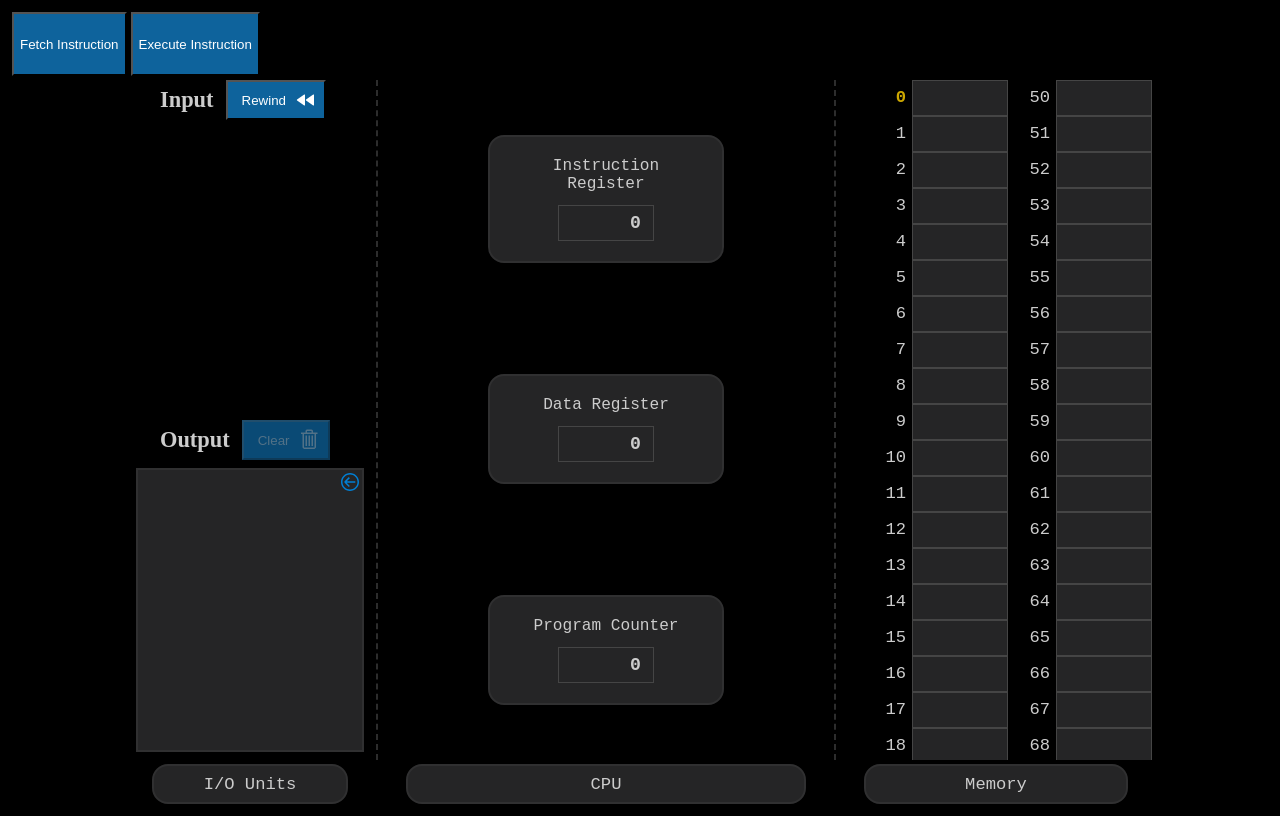
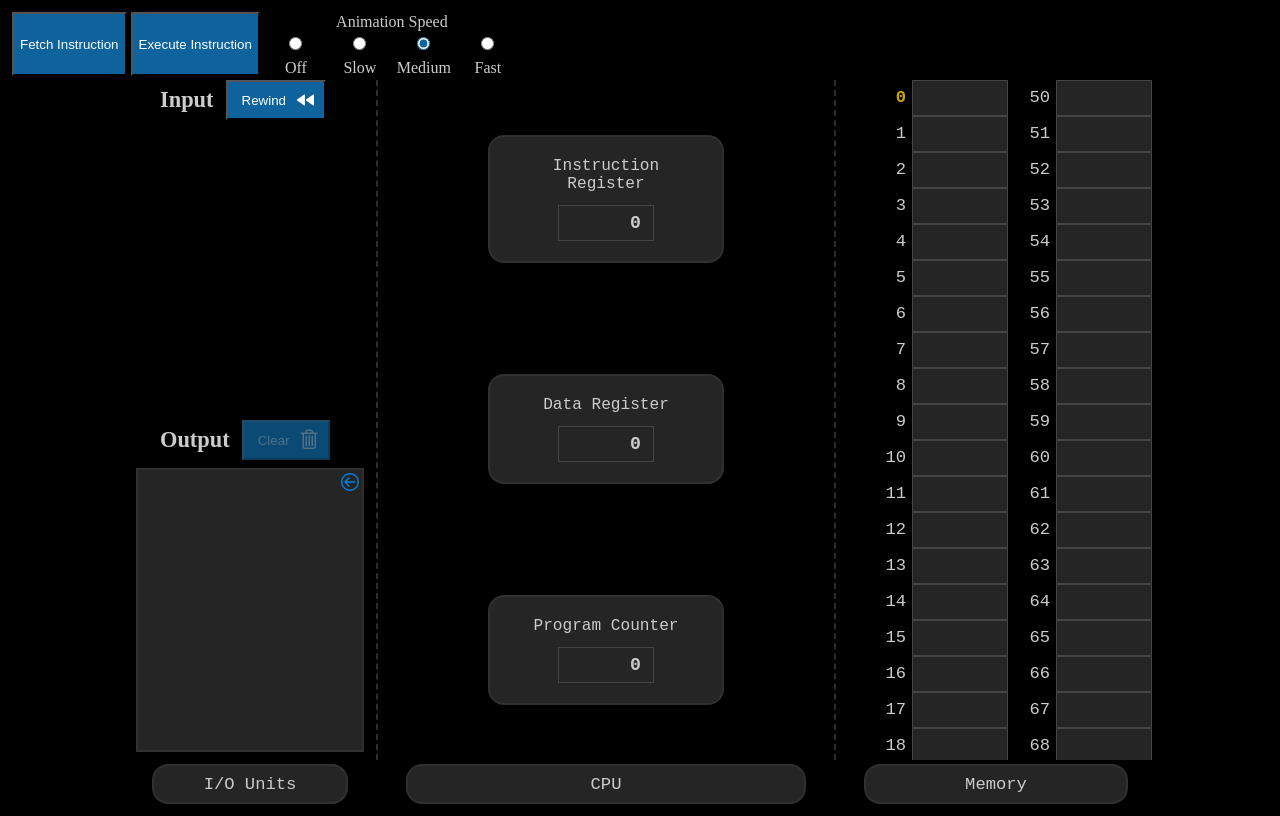
Before and after one commit to rafrafraf1/vic-ide-fork, a React (Create React App) app: page / in a window 1280 px wide. Built offline with nearby package versions, Linux system fonts and the light colour scheme.

Commit message:
Add AnimationSpeedSelector component

```diff
--- a/src/App.tsx
+++ b/src/App.tsx
@@ -1,18 +1,21 @@
 import "./App.css"; // eslint-disable-line @typescript-eslint/no-import-type-side-effects
 import * as React from "react";
 import { Computer, type ComputerHandle } from "./UI/Simulator/Computer";
+import {
+  type SimulatorState,
+  newSimulatorState,
+} from "./Computer/SimulatorState";
 import { emptyOutput, processExecuteResult } from "./Computer/Output";
 import {
   executeInstruction,
   fetchInstruction,
-  newComputerState,
   setDataRegister,
   setInstructionRegister,
   setProgramCounter,
   writeMemory,
 } from "./Computer/Computer";
 import type { Address } from "./Computer/Instruction";
-import type { SimulatorState } from "./Computer/SimulatorState";
+import type { AnimationSpeed } from "./UI/Simulator/AnimationSpeed";
 import type { SystemStateService } from "./System/SystemState";
 import { Toolbar } from "./UI/Toolbar";
 import type { Value } from "./Computer/Value";
@@ -36,10 +39,7 @@ function initSimulatorState(
   if (savedState !== undefined) {
     return savedState;
   } else {
-    return {
-      computer: newComputerState(),
-      output: emptyOutput(),
-    };
+    return newSimulatorState();
   }
 }
 
@@ -53,6 +53,9 @@ function App(props: AppProps): JSX.Element {
 
   const [computer, setComputer] = React.useState(initialState.computer);
   const [output, setOutput] = React.useState(initialState.output);
+  const [animationSpeed, setAnimationSpeed] = React.useState(
+    initialState.animationSpeed
+  );
 
   const [animating, setAnimating] = React.useState<boolean>(false);
 
@@ -64,10 +67,18 @@ function App(props: AppProps): JSX.Element {
     systemStateService.setState({
       computer: computer,
       output: output,
+      animationSpeed: animationSpeed,
     });
-  }, [computer, output, systemStateService]);
+  }, [animationSpeed, computer, output, systemStateService]);
 
   const animate = useAnimate();
+
+  const handleAnimationSpeedChange = React.useCallback(
+    (value: AnimationSpeed) => {
+      setAnimationSpeed(value);
+    },
+    []
+  );
 
   const handleFetchInstructionClick = React.useCallback(() => {
     setAnimating(true);
@@ -174,6 +185,8 @@ function App(props: AppProps): JSX.Element {
       <Toolbar
         className="App-Toolbar-Cont"
         animating={animating}
+        animationSpeed={animationSpeed}
+        onAnimationSpeedChange={handleAnimationSpeedChange}
         onFetchInstructionClick={handleFetchInstructionClick}
         onExecuteInstructionClick={handleExecuteInstructionClick}
       />
--- a/src/Computer/SimulatorState.ts
+++ b/src/Computer/SimulatorState.ts
@@ -1,7 +1,17 @@
-import type { ComputerState } from "./Computer";
-import type { OutputState } from "./Output";
+import { type ComputerState, newComputerState } from "./Computer";
+import { type OutputState, emptyOutput } from "./Output";
+import type { AnimationSpeed } from "../UI/Simulator/AnimationSpeed";
 
 export interface SimulatorState {
   computer: ComputerState;
   output: OutputState;
+  animationSpeed: AnimationSpeed;
 }
+
+export function newSimulatorState(): SimulatorState {
+  return {
+    computer: newComputerState(),
+    output: emptyOutput(),
+    animationSpeed: "MEDIUM",
+  };
+}
--- /dev/null
+++ b/src/UI/Components/AnimationSpeedSelector.css
@@ -0,0 +1,106 @@
+.AnimationSpeedSelector-Root {
+  width: 256px;
+  display: grid;
+  grid-template-columns: 25% 25% 25% 25%;
+  grid-template-rows: 32% 35% 33%;
+}
+
+.AnimationSpeedSelector-Title {
+  grid-column: 1 / 5;
+  grid-row: 1 / 2;
+  color: var(--vscode-foreground);
+  place-self: center;
+}
+
+.AnimationSpeedSelector-Root input[type="radio"] {
+  margin: 0;
+  place-self: center;
+  accent-color: var(--vscode-button-background);
+  pointer-events: none;
+}
+
+.AnimationSpeedSelector-Button {
+  background: none;
+  border: 0;
+}
+
+.AnimationSpeedSelector-Button:hover {
+  background-color: var(--vscode-button-hoverBackground);
+  opacity: 0.33;
+}
+
+.AnimationSpeedSelector-Label {
+  color: var(--vscode-foreground);
+  line-height: 1;
+  justify-self: center;
+  align-self: end;
+  pointer-events: none;
+}
+
+/* ---- off ---------------- */
+
+.AnimationSpeedSelector-Button-off {
+  grid-column: 1 / 2;
+  grid-row: 2 / 4;
+}
+
+.AnimationSpeedSelector-Radio-off {
+  grid-column: 1 / 2;
+  grid-row: 2 / 3;
+}
+
+.AnimationSpeedSelector-Label-off {
+  grid-column: 1 / 2;
+  grid-row: 3 / 4;
+}
+
+/* ---- slow ---------------- */
+
+.AnimationSpeedSelector-Button-slow {
+  grid-column: 2 / 3;
+  grid-row: 2 / 4;
+}
+
+.AnimationSpeedSelector-Radio-slow {
+  grid-column: 2 / 3;
+  grid-row: 2 / 3;
+}
+
+.AnimationSpeedSelector-Label-slow {
+  grid-column: 2 / 3;
+  grid-row: 3 / 4;
+}
+
+/* ---- medium ---------------- */
+
+.AnimationSpeedSelector-Button-medium {
+  grid-column: 3 / 4;
+  grid-row: 2 / 4;
+}
+
+.AnimationSpeedSelector-Radio-medium {
+  grid-column: 3 / 4;
+  grid-row: 2 / 3;
+}
+
+.AnimationSpeedSelector-Label-medium {
+  grid-column: 3 / 4;
+  grid-row: 3 / 4;
+}
+
+/* ---- fast ---------------- */
+
+.AnimationSpeedSelector-Button-fast {
+  grid-column: 4 / 5;
+  grid-row: 2 / 4;
+}
+
+.AnimationSpeedSelector-Radio-fast {
+  grid-column: 4 / 5;
+  grid-row: 2 / 3;
+}
+
+.AnimationSpeedSelector-Label-fast {
+  grid-column: 4 / 5;
+  grid-row: 3 / 4;
+}
--- /dev/null
+++ b/src/UI/Components/AnimationSpeedSelector.tsx
@@ -0,0 +1,113 @@
+import "./AnimationSpeedSelector.css"; // eslint-disable-line @typescript-eslint/no-import-type-side-effects
+import * as React from "react";
+import type { AnimationSpeed } from "../Simulator/AnimationSpeed";
+import classNames from "classnames";
+
+export interface AnimationSpeedSelectorProps {
+  className?: string;
+  animationSpeed: AnimationSpeed;
+  onAnimationSpeedChange?: (value: AnimationSpeed) => void;
+}
+
+export const AnimationSpeedSelector = React.memo(
+  (props: AnimationSpeedSelectorProps): JSX.Element => {
+    const { className, animationSpeed, onAnimationSpeedChange } = props;
+
+    return (
+      <div className={classNames(className, "AnimationSpeedSelector-Root")}>
+        <div className="AnimationSpeedSelector-Title">Animation Speed</div>
+        <Option
+          animationSpeed={animationSpeed}
+          onAnimationSpeedChange={onAnimationSpeedChange}
+          optionAnimationSpeed="OFF"
+          label="Off"
+          buttonCssClassName="AnimationSpeedSelector-Button-off"
+          radioCssClassName="AnimationSpeedSelector-Radio-off"
+          labelCssClassName="AnimationSpeedSelector-Label-off"
+        />
+        <Option
+          animationSpeed={animationSpeed}
+          onAnimationSpeedChange={onAnimationSpeedChange}
+          optionAnimationSpeed="SLOW"
+          label="Slow"
+          buttonCssClassName="AnimationSpeedSelector-Button-slow"
+          radioCssClassName="AnimationSpeedSelector-Radio-slow"
+          labelCssClassName="AnimationSpeedSelector-Label-slow"
+        />
+        <Option
+          animationSpeed={animationSpeed}
+          onAnimationSpeedChange={onAnimationSpeedChange}
+          optionAnimationSpeed="MEDIUM"
+          label="Medium"
+          buttonCssClassName="AnimationSpeedSelector-Button-medium"
+          radioCssClassName="AnimationSpeedSelector-Radio-medium"
+          labelCssClassName="AnimationSpeedSelector-Label-medium"
+        />
+        <Option
+          animationSpeed={animationSpeed}
+          onAnimationSpeedChange={onAnimationSpeedChange}
+          optionAnimationSpeed="FAST"
+          label="Fast"
+          buttonCssClassName="AnimationSpeedSelector-Button-fast"
+          radioCssClassName="AnimationSpeedSelector-Radio-fast"
+          labelCssClassName="AnimationSpeedSelector-Label-fast"
+        />
+      </div>
+    );
+  }
+);
+
+interface OptionProps {
+  animationSpeed: AnimationSpeed;
+  onAnimationSpeedChange?: (value: AnimationSpeed) => void;
+  optionAnimationSpeed: AnimationSpeed;
+  label: string;
+  buttonCssClassName: string;
+  radioCssClassName: string;
+  labelCssClassName: string;
+}
+
+function Option(props: OptionProps): JSX.Element {
+  const {
+    animationSpeed,
+    onAnimationSpeedChange,
+    optionAnimationSpeed,
+    label,
+    buttonCssClassName,
+    radioCssClassName,
+    labelCssClassName,
+  } = props;
+
+  const handleClick = React.useCallback(() => {
+    if (onAnimationSpeedChange !== undefined) {
+      onAnimationSpeedChange(optionAnimationSpeed);
+    }
+  }, [onAnimationSpeedChange, optionAnimationSpeed]);
+
+  return (
+    <>
+      <button
+        className={classNames(
+          "AnimationSpeedSelector-Button",
+          buttonCssClassName
+        )}
+        onClick={handleClick}
+      />
+      <input
+        className={radioCssClassName}
+        type="radio"
+        tabIndex={-1}
+        readOnly={true}
+        checked={animationSpeed === optionAnimationSpeed}
+      />
+      <label
+        className={classNames(
+          "AnimationSpeedSelector-Label",
+          labelCssClassName
+        )}
+      >
+        {label}
+      </label>
+    </>
+  );
+}
--- /dev/null
+++ b/src/UI/Simulator/AnimationSpeed.ts
@@ -0,0 +1 @@
+export type AnimationSpeed = "OFF" | "SLOW" | "MEDIUM" | "FAST";
--- a/src/UI/Toolbar.tsx
+++ b/src/UI/Toolbar.tsx
@@ -1,5 +1,7 @@
 import "./Toolbar.css"; // eslint-disable-line @typescript-eslint/no-import-type-side-effects
 import * as React from "react";
+import type { AnimationSpeed } from "./Simulator/AnimationSpeed";
+import { AnimationSpeedSelector } from "./Components/AnimationSpeedSelector";
 import classNames from "classnames";
 
 interface ToolbarProps {
@@ -9,6 +11,9 @@ interface ToolbarProps {
    * Whether an animation is currently running or not.
    */
   animating: boolean;
+
+  animationSpeed: AnimationSpeed;
+  onAnimationSpeedChange?: (value: AnimationSpeed) => void;
 
   onFetchInstructionClick?: () => void;
   onExecuteInstructionClick?: () => void;
@@ -20,6 +25,8 @@ export const Toolbar = React.memo(function Toolbar(
   const {
     className,
     animating,
+    animationSpeed,
+    onAnimationSpeedChange,
     onFetchInstructionClick,
     onExecuteInstructionClick,
   } = props;
@@ -32,6 +39,10 @@ export const Toolbar = React.memo(function Toolbar(
       <ToolbarButton disabled={animating} onClick={onExecuteInstructionClick}>
         Execute Instruction
       </ToolbarButton>
+      <AnimationSpeedSelector
+        animationSpeed={animationSpeed}
+        onAnimationSpeedChange={onAnimationSpeedChange}
+      />
     </div>
   );
 });
```
